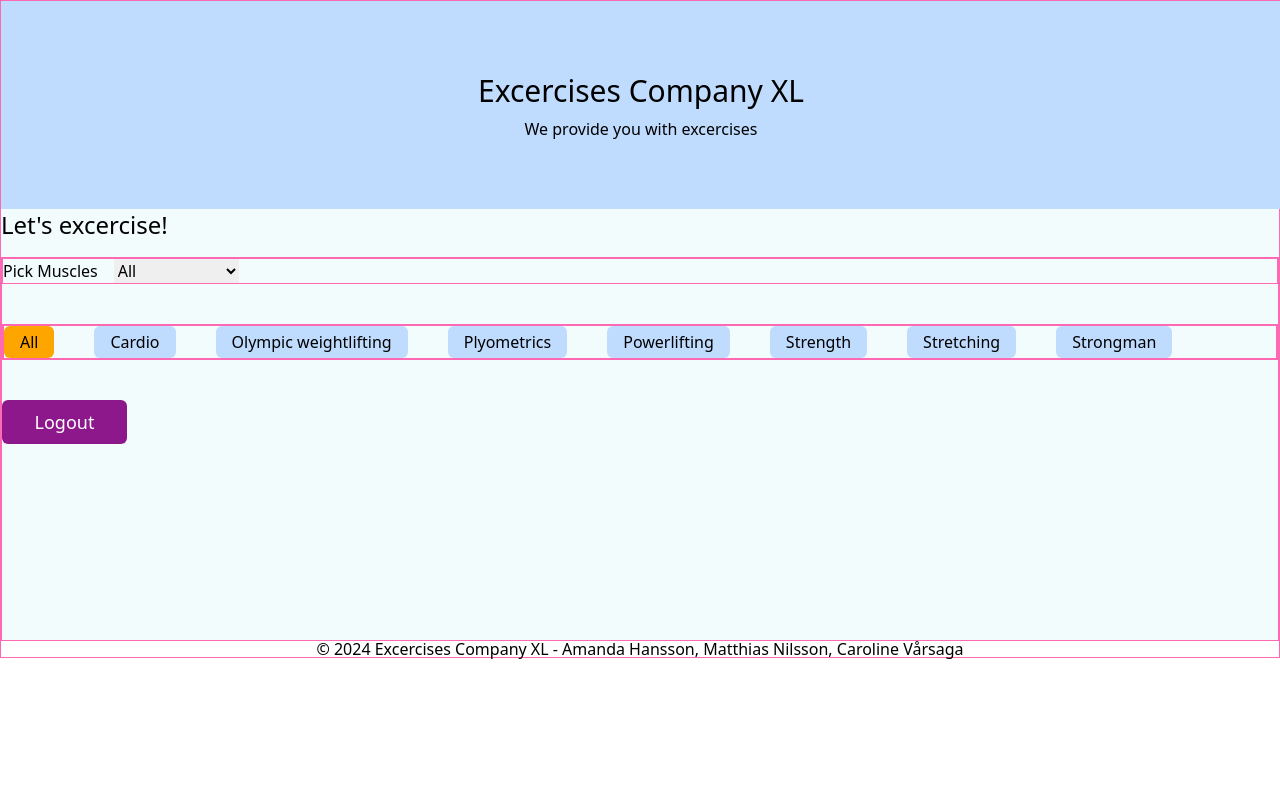
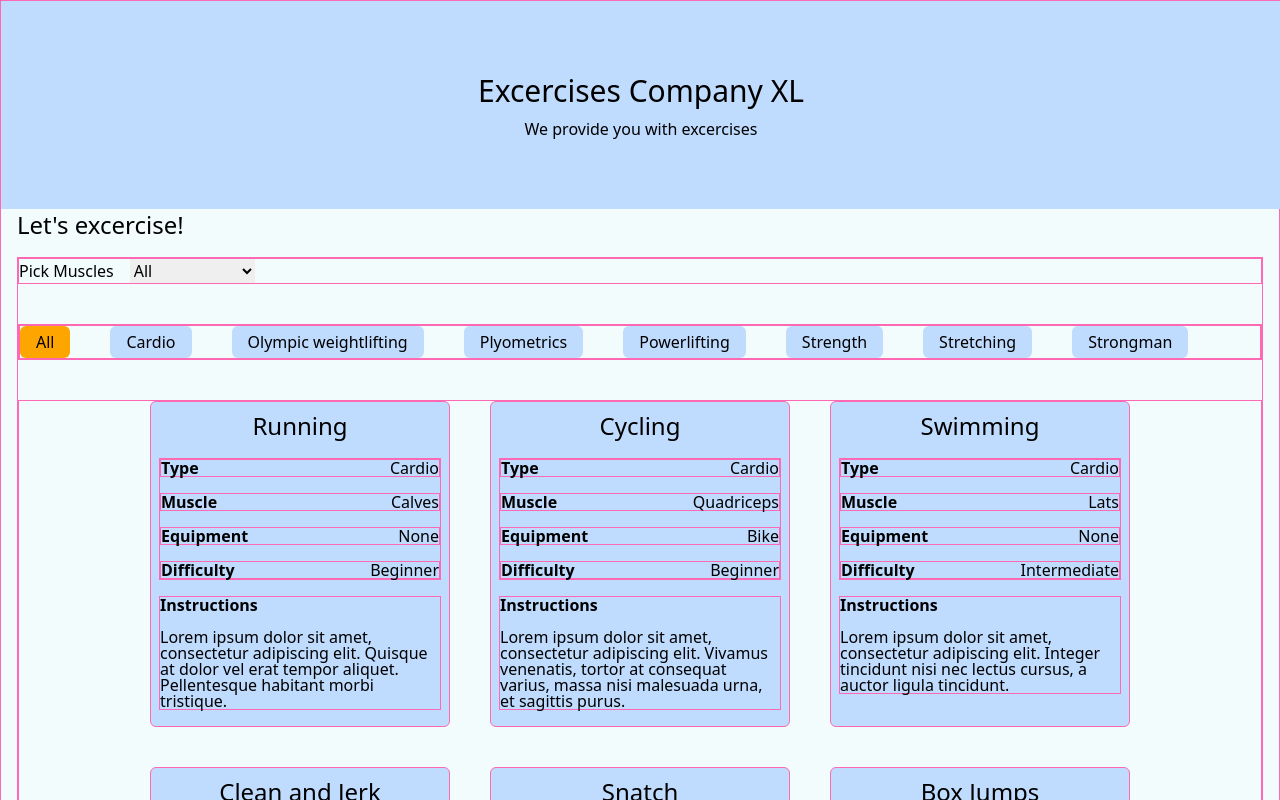
Before and after one commit to LilithSWE/Python-JS-collaboration, a React (Vite) app in the folder Frontend/: page / in a window 1280 px wide. Both pictures are taken after typing "Sample", "Sample123" into the empty fields and a click on the button "LOGIN". Shown: the top 800 px of the page. Built offline with nearby package versions, Linux system fonts and the light colour scheme.

Commit message:
✨ import Excercises Container

```diff
--- a/Frontend/src/components/landing-page/Main.tsx
+++ b/Frontend/src/components/landing-page/Main.tsx
@@ -2,15 +2,16 @@ import Types from './Types';
 import LogoutButton from './LogoutButton';
 import Muscle from './Muscle';
 import useExcersise from '../../assets/custom-hooks/useExcersise';
+import ExcercisesContainer from '../ExcercisesContainer';
 
 const Main = () => {
   const { muscles, pickMuscleFromDropDown } = useExcersise();
 
   return (
-    <main className="h-full bg-[#f2fcfc] flex flex-col gap-4">
+    <main className="h-full bg-[#f2fcfc] flex flex-col gap-4 px-4">
       <h2 className="font-sans text-2xl">Let's excercise!</h2>
 
-      <div className="font-sans h-96 flex flex-col gap-10">
+      <div className="font-sans flex flex-col gap-10">
         <div className="flex items-center gap-4">
           <p>Pick Muscles</p>
           <select onChange={e => pickMuscleFromDropDown(e)} className="w-[125px]">
@@ -20,6 +21,7 @@ const Main = () => {
           </select>
         </div>
         <Types />
+        <ExcercisesContainer />
         <LogoutButton />
       </div>
     </main>
```
